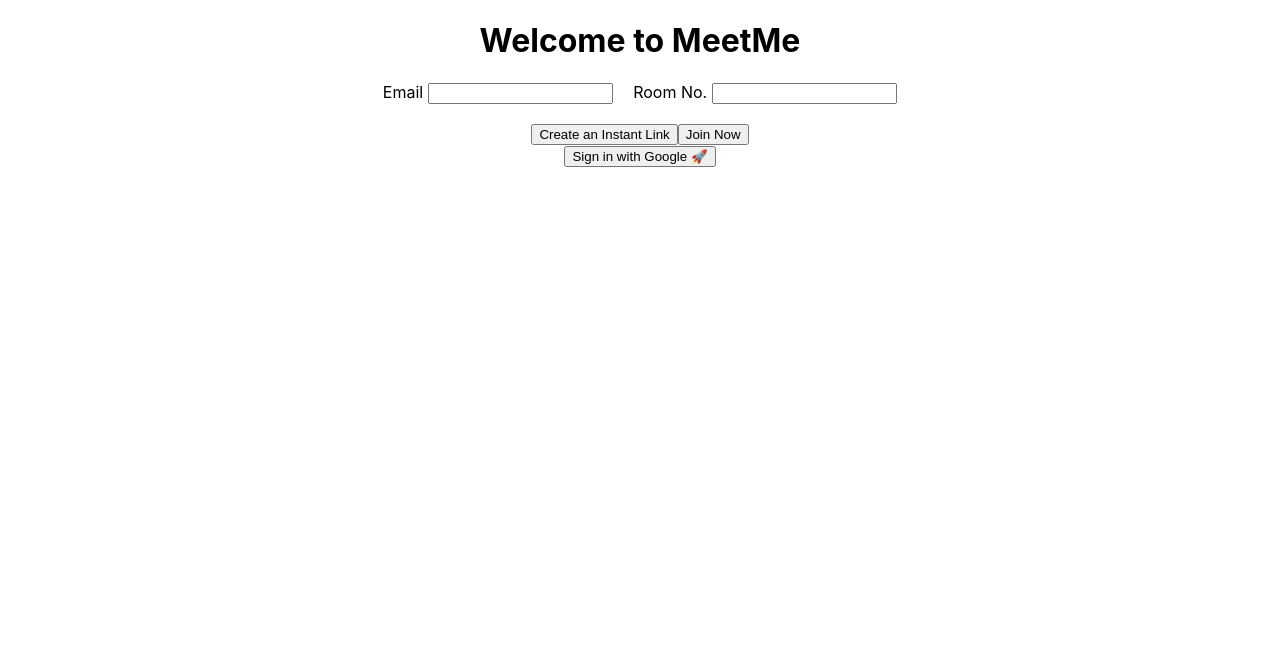
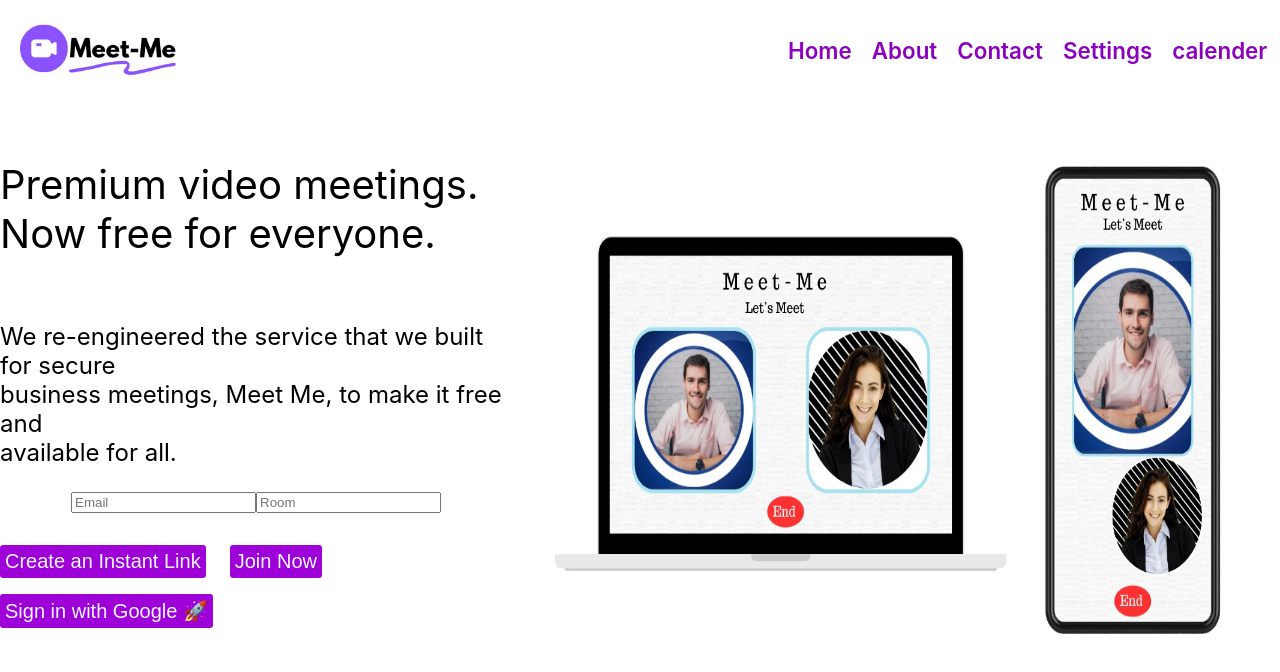
Before and after one commit to sahilrohera10/Meet-Me, a React (Create React App) app in the folder client/: page / in a window 1280 px wide. Shown: the top 672 px of the page. Built offline with nearby package versions, Linux system fonts and the light colour scheme; no server answers.

Commit message:
yrh lobby change css and landing page

```diff
--- a/client/src/App.css
+++ b/client/src/App.css
@@ -1,5 +1,9 @@
 .App {
   text-align: center;
+  display: flex;
+  flex-direction: column;
+  align-items: center;
+  justify-content: center;
 }
 
 .App-logo {
--- a/client/src/App.js
+++ b/client/src/App.js
@@ -10,6 +10,7 @@ function App() {
     <Provider store={appStore}>
     <div className="App">
       <Routes>
+
         <Route path="/" element={<Lobby />} />
         <Route path="/:roomId" element={<Room />} />
       </Routes>
--- /dev/null
+++ b/client/src/Screens/Lobby.css
@@ -0,0 +1,93 @@
+.main_Landing {
+  display: flex;
+  flex-direction: column;
+  align-items: center;
+  justify-content: center;
+  width: 80vw;
+}
+.navbar_landing {
+  height: 10vh;
+  width: 90vw;
+  display: flex;
+}
+.Logo_main {
+  height: 10vh;
+}
+.elements_landing {
+  display: flex;
+  width: 30vw;
+  list-style: none;
+  align-items: center;
+  justify-content: space-around;
+  font-size: 1.4rem;
+  font-weight: 600;
+}
+.main_container {
+  width: 100%;
+  height: 75vh;
+  display: flex;
+  align-items: center;
+  /* justify-content: space-around; */
+  overflow: hidden;
+}
+.main_left {
+  width: 40%;
+  height: 70vh;
+  display: flex;
+  flex-direction: column;
+}
+.main_right {
+  width: 60%;
+  height: 70vh;
+  overflow: hidden;
+  display: flex;
+  flex-direction: column;
+  align-items: center;
+  justify-content: space-around;
+}
+.text_main {
+  font-size: 2.5rem;
+  text-align: left;
+}
+.text_submain {
+  font-size: 1.5rem;
+  text-align: left;
+}
+.button_s {
+  font-size: 20px;
+  padding: 5px;
+  width: fit-content;
+  border-radius: 0.2rem;
+  border: none;
+  background-color: #9e00d8;
+  color: aliceblue;
+}
+.button_s:hover{
+    /* background-color: #9e00d8; */
+
+    transform: scale(1.1);
+    transition-duration: 0.2s;
+}
+.button_upper{
+    margin-top: 2rem;
+    margin-bottom: 1rem;
+    display: flex;
+    gap: 1.5rem;
+    align-items: center;
+
+}
+.banner_pic1{
+    height: 100%;
+    width: 100%;
+    z-index: 100;
+    top: 0;
+
+}
+.triangle-right {
+	width: 0;
+	height: 0;
+	border-top: 250px solid transparent;
+	border-left: 500px solid #555;
+	border-bottom: 250px solid transparent;
+    z-index: 10;
+}
--- a/client/src/Screens/Lobby.jsx
+++ b/client/src/Screens/Lobby.jsx
@@ -3,17 +3,19 @@ import { useSocket } from "../context/SocketProvider";
 import { useNavigate } from "react-router-dom";
 import { GoogleLogin } from "@react-oauth/google";
 import { googleLogout, useGoogleLogin } from "@react-oauth/google";
-import {  useSelector, useDispatch } from "react-redux";
-import { addprofile } from '../utils/slices/userSlice'
+import { useSelector, useDispatch } from "react-redux";
+import { addprofile } from "../utils/slices/userSlice";
+import logo_main from "../Asserts/Meet_me_logo.jpeg";
 import configData from "../config";
-
-
+import "../Screens/Lobby.css";
+import { Link } from "react-router-dom";
+import banner_pic from "../Asserts/banner_pic .jpeg"
 export default function Lobby() {
   const [email, setEmail] = useState("");
   const [room, setRoom] = useState("");
   const dispatch = useDispatch();
-  const d = useSelector((store)=>store.user.profile);
-  d.length &&  console.log(d[0].email);
+  const d = useSelector((store) => store.user.profile);
+  d.length && console.log(d[0].email);
 
   //for user details we will store in redux store
   const [user, setUser] = useState([]);
@@ -72,22 +74,24 @@ export default function Lobby() {
 
   useEffect(() => {
     if (user) {
-      fetch(`https://www.googleapis.com/oauth2/v1/userinfo?access_token=${user.access_token}`, {
-        method: 'GET',
+      fetch(
+        `https://www.googleapis.com/oauth2/v1/userinfo?access_token=${user.access_token}`,
+        {
+          method: "GET",
           headers: {
-          'Authorization': `Bearer ${user.access_token}`,
-          'Accept': 'application/json',
+            Authorization: `Bearer ${user.access_token}`,
+            Accept: "application/json",
           },
-      })
+        }
+      )
         .then((response) => {
           if (!response.ok) {
-            throw new Error('Network response was not ok');
+            throw new Error("Network response was not ok");
           }
           return response.json();
         })
         .then((data) => {
           dispatch(addprofile(data));
-
 
           setProfile(data);
         })
@@ -95,46 +99,118 @@ export default function Lobby() {
     }
   }, [user]);
 
-
   const logOut = () => {
     googleLogout();
     setProfile(null);
   };
 
+  const styles = {
+    navbar: {
+      padding: "10px 20px",
+      display: "flex",
+      justifyContent: "space-between",
+      alignItems: "center",
+    },
+    logo: {
+      fontSize: "2rem",
+      fontWeight: "bold",
+      color: "#1a73e8", // Google Meet blue color
+      textDecoration: "none",
+      display: "flex",
+    },
+
+    navLink: {
+      marginRight: "20px",
+      // fontSize: '16px',
+      color: "#8a02bb", // Google gray color
+      textDecoration: "none",
+    },
+  };
   return (
-    <div>
-      <h1>Welcome to MeetMe</h1>
+    <div className="main_landing">
+      <nav style={styles.navbar} className="navbar_landing">
+        <Link to="/" style={styles.logo}>
+          <img
+            className="Logo_main
+      "
+            src={logo_main}
+            alt="Meet_Up"
+          />
+        </Link>
+        <ul style={styles.navLinks} className="elements_landing">
+          <li>
+            <Link to="/home" style={styles.navLink}>
+              Home
+            </Link>
+          </li>
+          <li>
+            <Link to="/about" style={styles.navLink}>
+              About
+            </Link>
+          </li>
+          <li>
+            <Link to="/contact" style={styles.navLink}>
+              Contact
+            </Link>
+          </li>
+          <li>
+            <Link to="/contact" style={styles.navLink}>
+              Settings
+            </Link>
+          </li>
+          <li>
+            <Link to="/contact" style={styles.navLink}>
+              calender
+            </Link>
+          </li>
+        </ul>
+      </nav>
+      <div className="main_container">
+        <div className="main_left">
+          {/* <h1>Welcome to MeetMe</h1> */}
+          <p className="text_main">
+            Premium video meetings.
+            <br />
+            Now free for everyone.
+          </p>
+          <p className="text_submain">
+            We re-engineered the service that we built for secure
+            <br /> business meetings, Meet Me, to make it free and <br />
+            available for all.
+          </p>
           <form action="">
-        <label style={{ marginRight: "5px" }} htmlFor="email">
-          Email
-        </label>
+            {/* <label htmlFor="email">Email</label> */}
             <input
               type="email"
               id="email"
+              placeholder="Email"
               value={email}
               onChange={(e) => setEmail(e.target.value)}
             />
-        <label
-          style={{ marginLeft: "20px", marginRight: "5px" }}
-          htmlFor="room"
-        >
-          Room No.
-        </label>
+            {/* <label htmlFor="room">Room No.</label> */}
             <input
               type="text"
               id="room"
+              placeholder="Room"
               value={room}
               onChange={(e) => setRoom(e.target.value)}
             />
             <br />
-        <button style={{ marginTop: "20px" }} onClick={(e) => handleSubmit(e)}>
+            <div className="button_upper">
+            <button className="button_s" onClick={(e) => handleSubmit(e)}>
               Create an Instant Link
             </button>
-        <button style={{ marginTop: "20px" }} onClick={(e) => handleSubmit(e)}>
-          Join Now
-        </button>
+            <button className="button_s" onClick={(e) => handleSubmit(e)}>Join Now</button>
+            </div>
+
           </form>
-      <button onClick={() => login()}>Sign in with Google 🚀 </button>
+          <button className="button_s" onClick={() => login()}>Sign in with Google 🚀 </button>
+        </div>
+        <div className="main_right">
+        {/* <div class="triangle-right"></div> */}
+          <img className="banner_pic1" src={banner_pic} alt="" />
+        </div>
+      </div>
     </div>
   );
 }
```
Also changed, not shown: client/src/Asserts/Meet_me_logo.jpeg (added), client/src/Asserts/banner_pic .jpeg (added). Lines whose indentation alone changed are shown as unchanged.
